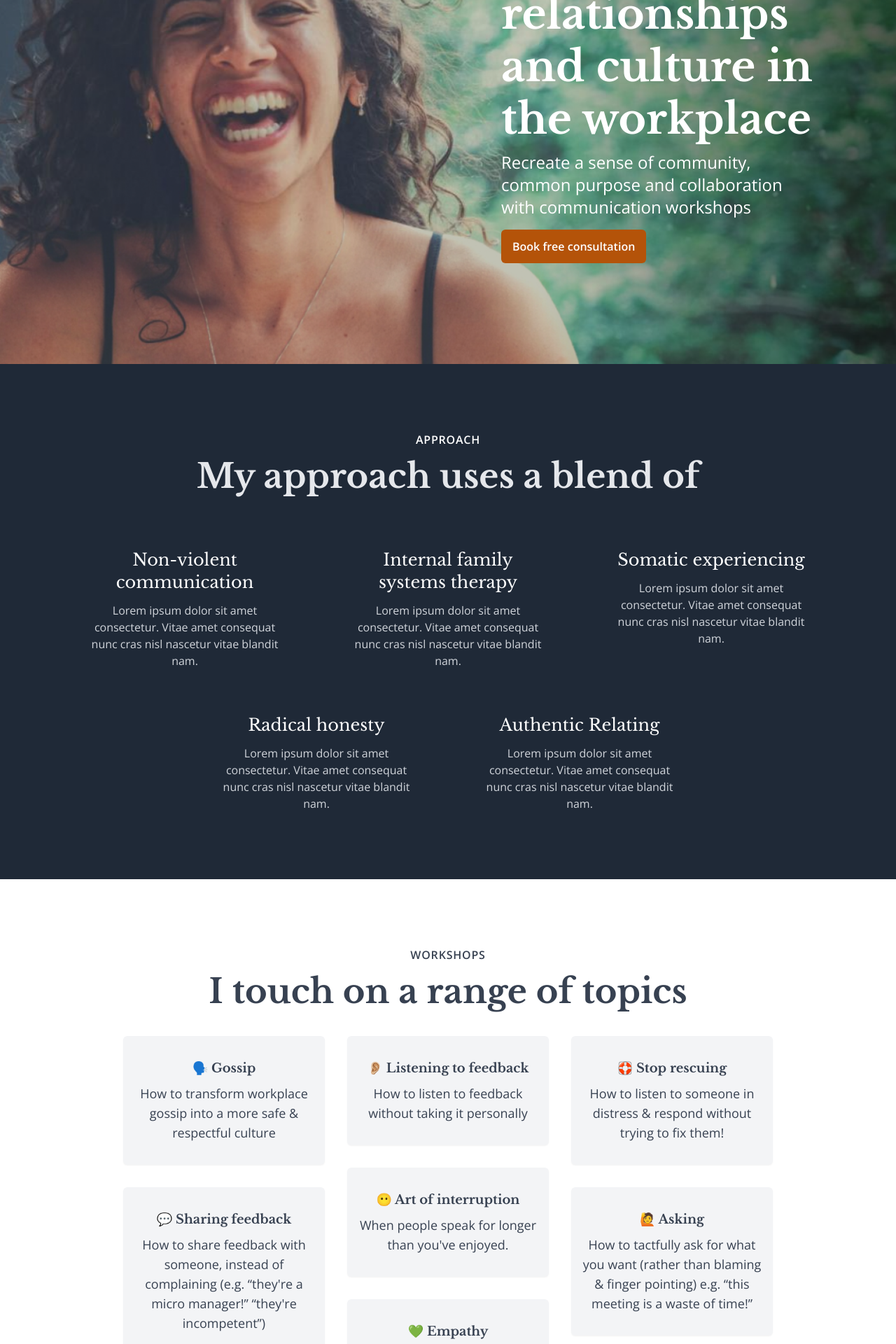
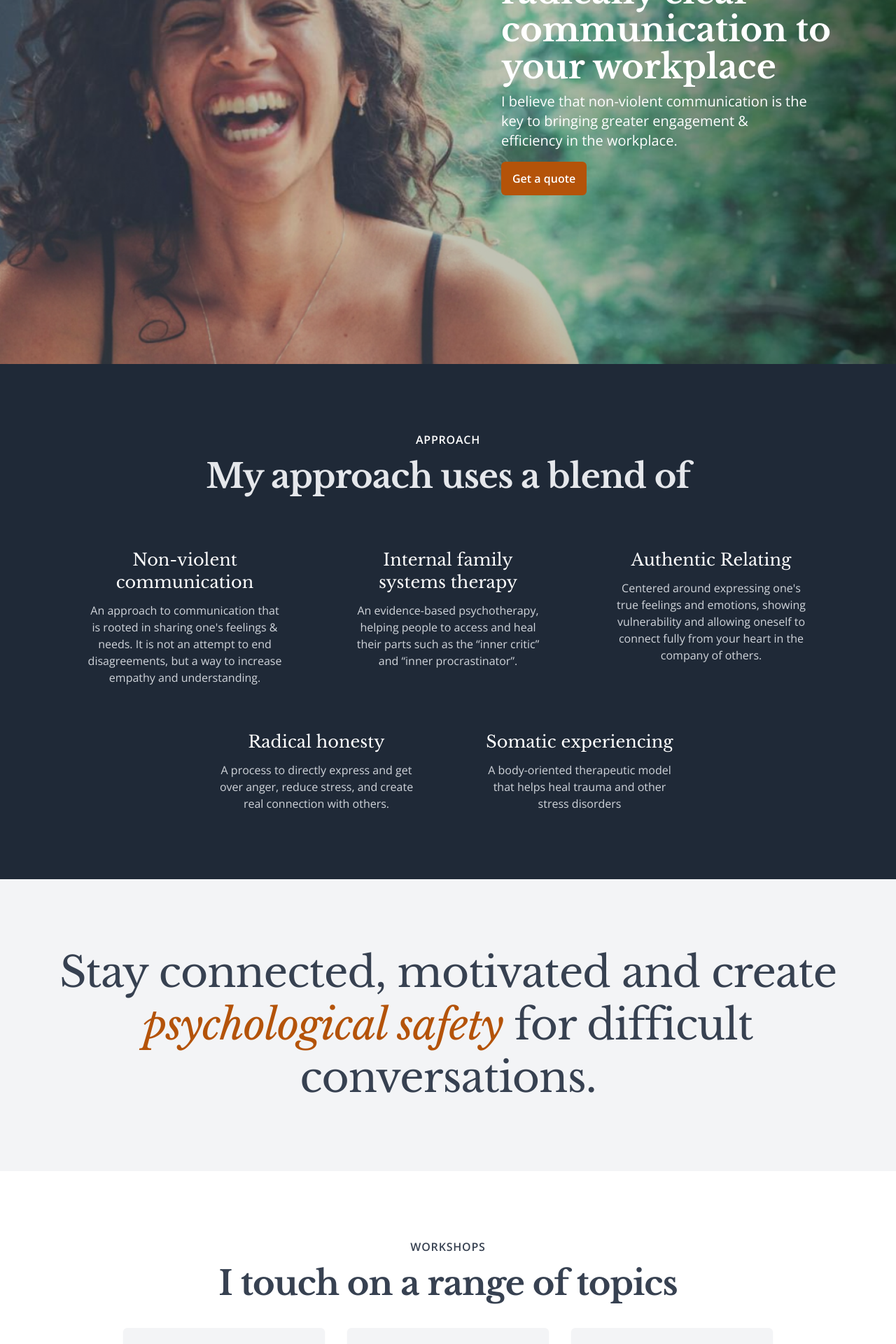
Before and after one commit to alizehkhan/communication-trainer, a React (Vite) app: page / in a window 1280 px wide. Shown: the part 280-2200 px from the top of the page at 70% size. Built offline with nearby package versions, Linux system fonts and the light colour scheme.

Commit message:
feat: update copy

```diff
--- a/src/App.tsx
+++ b/src/App.tsx
@@ -24,6 +24,16 @@ function App() {
     <BrowserRouter>
       <Hero refs={sectionRefs} />
       <Approach ref={sectionRefs.approach} />
+      <div className="bg-gray-100 py-24 font-serif md:text-6xl text-4xl text-center md:leading-tight tracking-[-1px] leading-snug text-gray-700">
+        <p className="container mx-auto">
+          Stay connected, motivated and create {''}
+          <span className="italic text-amber-700">
+            psychological safety
+          </span>{' '}
+          {''}
+          for difficult conversations.
+        </p>
+      </div>
       <Workshops ref={sectionRefs.workshops} />
       <Quote />
       <About ref={sectionRefs.about} />
--- a/src/content/workshops.ts
+++ b/src/content/workshops.ts
@@ -2,12 +2,12 @@ export const col1 = [
   {
     title: '🗣️ Gossip',
     description:
-      'How to transform workplace gossip into a more safe & respectful culture',
+      'How to transform workplace gossip into a more safe & respectful culture.',
   },
   {
     title: '💬 Sharing feedback',
     description:
-      "How to share feedback with someone, instead of complaining (e.g. “they're a micro manager!” “they're incompetent”)",
+      "How to share feedback with someone, instead of complaining (e.g. “they're a micro manager!” “they're incompetent”).",
   },
   {
     title: '🙅 Sharing Boundaries',
@@ -18,20 +18,20 @@ export const col1 = [
 export const col2 = [
   {
     title: '👂🏼 Listening to feedback',
-    description: 'How to listen to feedback without taking it personally',
+    description: 'How to listen to feedback without taking it personally.',
   },
   {
     title: '😶 Art of interruption',
     description: "When people speak for longer than you've enjoyed.",
   },
   {
-    title: '💚 Empathy',
+    title: '🌱 Empathy',
     description:
       "When pain blocks our ability to empathise with the 'enemy'- what do we do?",
   },
   {
     title: '🪜 Power dynamics',
-    description: 'How to express thoughts & concerns openly to superiors',
+    description: 'How to express thoughts & concerns openly to superiors.',
   },
 ];
 
@@ -48,7 +48,11 @@ export const col3 = [
   },
   {
     title: '🧘 Self regulate',
+    description: 'To help you express yourself authentically under pressure.',
+  },
+  {
+    title: '🏋️ Difficult Conversations',
     description:
-      'How to self-regulate if you notice you are super triggered in the office',
+      'Practices that help you engage in difficult conversations with more confidence.',
   },
 ];
--- a/src/sections/About.tsx
+++ b/src/sections/About.tsx
@@ -6,7 +6,7 @@ const About = forwardRef((_, ref: Ref<HTMLDivElement>) => (
     <h2 className="uppercase text-gray-700 tracking-wider font-bold mb-4">
       About
     </h2>
-    <p className="text-gray-700 font-serif md:text-5xl text-4xl font-bold">
+    <p className="text-gray-700 font-serif md:text-5xl text-4xl tracking-[-1px] font-bold">
       Hi, I'm {''}
       <RoughNotation
         type="underline"
@@ -19,14 +19,26 @@ const About = forwardRef((_, ref: Ref<HTMLDivElement>) => (
       </RoughNotation>
     </p>
     <p className="text-xl max-w-2xl text-gray-600 mt-8">
-      Lorem ipsum dolor sit amet consectetur. Libero iaculis at dignissim
-      gravida molestie pretium blandit est eu. Condimentum vitae venenatis
-      turpis semper. Id leo fermentum est enim. Elit cras accumsan at id lacinia
-      ac ut. Lorem ipsum dolor sit amet consectetur. Libero iaculis at dignissim
-      gravida molestie pretium blandit est eu. Condimentum vitae venenatis
-      turpis semper. Id leo fermentum est enim. Elit cras accumsan at id lacinia
-      ac ut.
+      Haneen is a coach, facilitator and teacher conducting one-on-one coaching
+      and courses in communication & conflict. She developed her integrative
+      approach over the last 5 years, and has taught hundreds of people.
     </p>
+    <p className="text-xl max-w-2xl text-gray-600 mt-8">
+      She helps employees uproot unhelpful communication patterns that cause
+      conflict avoidance, micro-management, resentment and demotivation! And
+      transforms this into a clearer & softer culture that brings more
+      motivation and humanness into the workplace.
+    </p>
+    <p className="text-xl max-w-2xl text-gray-600 mt-8">
+      Most communication courses are all about a technique and focus on what to
+      say or how to say it. But this misses a crucial first step - to develop a
+      stronger relationship to your feelings and how you treat them. From there,
+      you'll be able to understand what you need from a co-worker or supervisor
+      and deliver this cleanly, rather than passive aggressively!
+    </p>
+    <button className="bg-amber-700 text-white py-3 px-4 mt-4 rounded-md font-bold hover:bg-amber-800">
+      Get in touch
+    </button>
   </div>
 ));
 
--- a/src/sections/Approach.tsx
+++ b/src/sections/Approach.tsx
@@ -10,15 +10,16 @@ const Approach = forwardRef((_, ref: Ref<HTMLDivElement>) => {
       <h2 className="uppercase text-white container tracking-wider font-bold mb-4">
         Approach
       </h2>
-      <p className="font-serif md:text-5xl text-4xl leading-normal container mx-auto font-bold text-gray-200">
+      <p className="font-serif md:text-5xl text-4xl leading-normal tracking-[-1px] container mx-auto font-bold text-gray-200">
         My approach uses a blend of
       </p>
       <div className="flex justify-center md:mt-20 mt-10 container mx-auto flex-wrap md:gap-24 gap-16">
         <div className="w-[280px] text-center">
           <p className="font-serif text-2xl mb-3">Non-violent communication</p>
           <p className="text-gray-300">
-            Lorem ipsum dolor sit amet consectetur. Vitae amet consequat nunc
-            cras nisl nascetur vitae blandit nam.
+            An approach to communication that is rooted in sharing one's
+            feelings & needs. It is not an attempt to end disagreements, but a
+            way to increase empathy and understanding.
           </p>
         </div>
         <div className="w-[280px] text-center">
@@ -26,15 +27,16 @@ const Approach = forwardRef((_, ref: Ref<HTMLDivElement>) => {
             Internal family systems therapy
           </p>
           <p className="text-gray-300">
-            Lorem ipsum dolor sit amet consectetur. Vitae amet consequat nunc
-            cras nisl nascetur vitae blandit nam.
+            An evidence-based psychotherapy, helping people to access and heal
+            their parts such as the “inner critic” and “inner procrastinator”.
           </p>
         </div>
         <div className="w-[280px] text-center">
-          <p className="font-serif text-2xl mb-3">Somatic experiencing</p>
+          <p className="font-serif text-2xl mb-3">Authentic Relating</p>
           <p className="text-gray-300">
-            Lorem ipsum dolor sit amet consectetur. Vitae amet consequat nunc
-            cras nisl nascetur vitae blandit nam.
+            Centered around expressing one's true feelings and emotions, showing
+            vulnerability and allowing oneself to connect fully from your heart
+            in the company of others.
           </p>
         </div>
       </div>
@@ -42,15 +44,15 @@ const Approach = forwardRef((_, ref: Ref<HTMLDivElement>) => {
         <div className="w-[280px] text-center">
           <p className="font-serif text-2xl mb-3">Radical honesty</p>
           <p className="text-gray-300">
-            Lorem ipsum dolor sit amet consectetur. Vitae amet consequat nunc
-            cras nisl nascetur vitae blandit nam.
+            A process to directly express and get over anger, reduce stress, and
+            create real connection with others.
           </p>
         </div>
         <div className="w-[280px] text-center">
-          <p className="font-serif text-2xl mb-3">Authentic Relating</p>
+          <p className="font-serif text-2xl mb-3">Somatic experiencing</p>
           <p className="text-gray-300">
-            Lorem ipsum dolor sit amet consectetur. Vitae amet consequat nunc
-            cras nisl nascetur vitae blandit nam.
+            A body-oriented therapeutic model that helps heal trauma and other
+            stress disorders
           </p>
         </div>
       </div>
--- a/src/sections/Contact.tsx
+++ b/src/sections/Contact.tsx
@@ -6,16 +6,16 @@ const Contact = forwardRef((_, ref: Ref<HTMLDivElement>) => {
       <h2 className="uppercase text-gray-700 tracking-wider font-bold mb-4">
         Contact
       </h2>
-      <p className="font-serif text-5xl text-gray-700 font-bold">
+      <p className="font-serif md:text-5xl text-4xl tracking-[-1px] text-gray-700 font-bold">
         Get in touch
       </p>
       <p className="text-xl max-w-2xl text-gray-600 mt-8">
-        Lorem ipsum dolor sit amet consectetur. Libero iaculis at dignissim
-        gravida molestie pretium blandit est eu. Condimentum vitae venenatis
-        turpis semper. Id leo fermentum est enim.
+        All my workshops are easily adapted for companies, and can be offered
+        both in-person or online. I'm happy to explore your needs and offer a
+        simple solution that delivers.
       </p>
       <button className="bg-amber-700 text-white py-3 px-4 mt-4 rounded-md font-bold hover:bg-amber-800">
-        Book a call
+        Ask me anything
       </button>
     </div>
   );
--- a/src/sections/Hero.tsx
+++ b/src/sections/Hero.tsx
@@ -2,19 +2,22 @@ import Navigation from '../components/Navigation';
 
 const Hero = ({ refs }: { refs: any }) => {
   return (
-    <div className="bg-[url('/hero.png')] h-screen bg-cover">
+    <div className="bg-[url('/hero.png')] min-h-screen bg-cover">
       <Navigation refs={refs} />
       <div className="container mx-auto flex justify-end mt-20">
         <div>
-          <h1 className="text-white md:text-6xl text-4xl font-bold max-w-[500px] font-serif md:leading-tight leading-tight">
-            Transform relationships and culture in the workplace
+          <h1 className="text-white md:text-5xl text-4xl font-bold max-w-[500px] font-serif md:leading-[1.12] leading-tight">
+            Bring
           </h1>
-          <p className="text-white max-w-[440px] md:text-2xl text-lg mt-2">
-            Recreate a sense of community, common purpose and collaboration with
-            communication workshops
+          <h1 className="text-white md:text-5xl text-4xl font-bold max-w-[500px] font-serif md:leading-[1.12] leading-tight">
+            radically clear communication to your workplace
+          </h1>
+          <p className="text-white max-w-[440px] md:text-xl text-lg mt-2">
+            I believe that non-violent communication is the key to bringing
+            greater engagement & efficiency in the workplace.
           </p>
           <button className="bg-amber-700 text-white py-3 px-4 mt-4 rounded-md font-bold hover:bg-amber-800">
-            Book free consultation
+            Get a quote
           </button>
         </div>
       </div>
--- a/src/sections/Quote.tsx
+++ b/src/sections/Quote.tsx
@@ -1,10 +1,10 @@
 const Quote = () => {
   return (
-    <div className="bg-gray-100 py-24 font-serif md:text-6xl text-4xl text-center md:leading-tight leading-normal text-gray-700">
-      <p className="container mx-auto">
-        Stay connected, motivated and create{' '}
-        <span className="italic text-amber-700">psychological safety</span> for
-        difficult conversations.
+    <div className="bg-gray-100 py-20 font-serif md:text-5xl text-4xl text-center md:leading-tight tracking-[-1px] leading-snug text-gray-700">
+      <p className="max-w-4xl px-4 mx-auto">
+        Any communication technique can be hurtful or stop working if it is
+        coming from strategy instead of {''}
+        <span className="italic text-amber-700">authenticity</span>.
       </p>
     </div>
   );
--- a/src/sections/Workshops.tsx
+++ b/src/sections/Workshops.tsx
@@ -11,7 +11,7 @@ const Workshops = forwardRef((_, ref: Ref<HTMLDivElement>) => {
       <h2 className="uppercase text-gray-700 tracking-wider font-bold mb-4">
         Workshops
       </h2>
-      <p className="font-serif md:text-5xl text-4xl text-gray-700 leading-tight font-bold">
+      <p className="font-serif md:text-5xl tracking-[-1px] text-4xl text-gray-700 leading-tight font-bold">
         I touch on a range of topics
       </p>
       <div className="flex gap-8 mt-10 flex-wrap justify-center">
```
